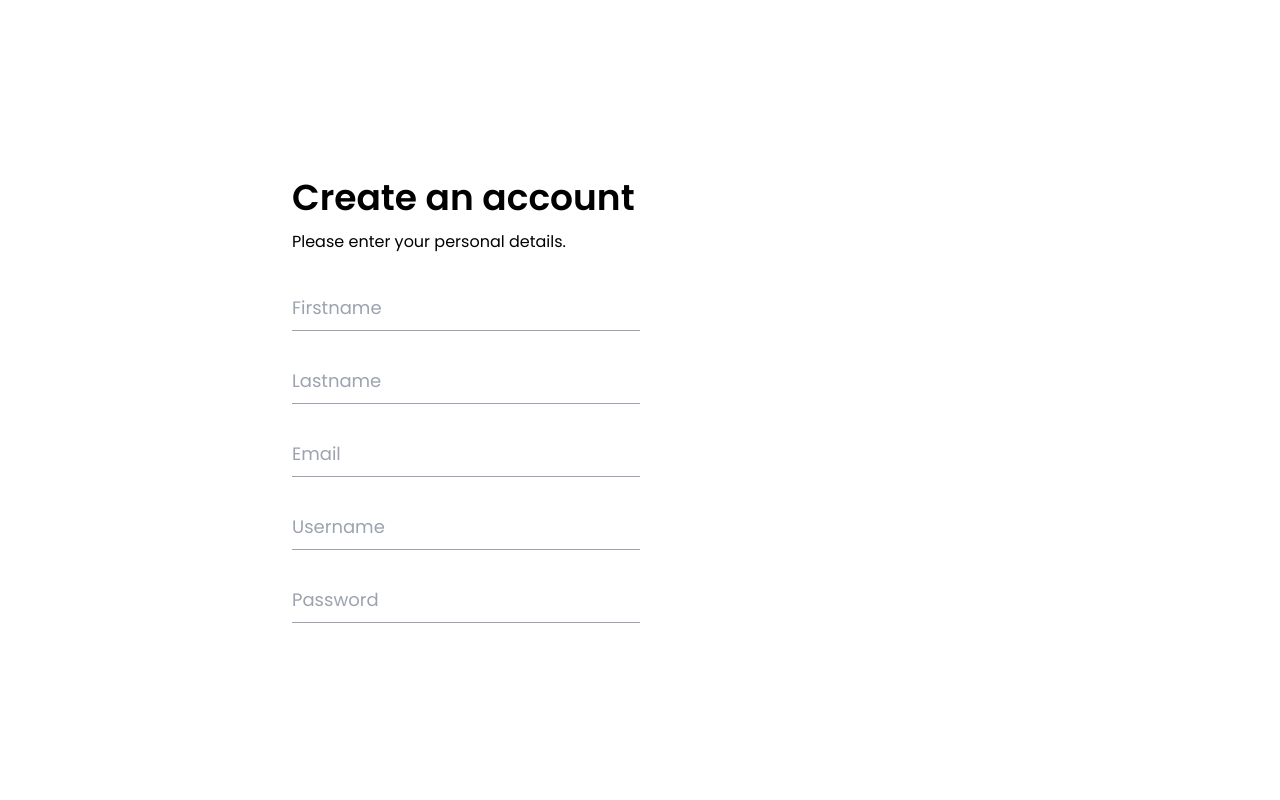
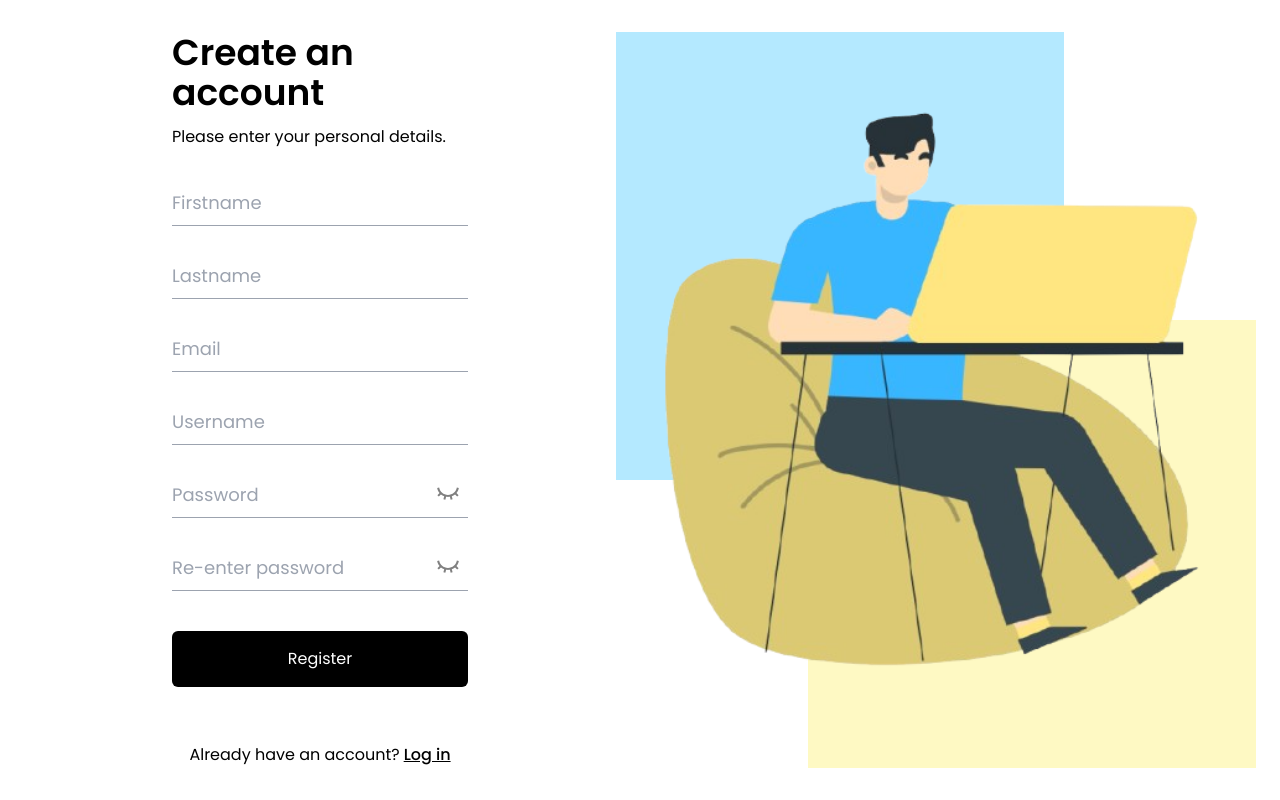
Before and after one commit to ruszuel/Project-Management, a React (Vite) app in the folder frontend/: page /sign-up in a window 1280 px wide. Built offline with nearby package versions, Linux system fonts and the light colour scheme.

Commit message:
register page

```diff
--- a/frontend/src/components/SignUp.jsx
+++ b/frontend/src/components/SignUp.jsx
@@ -3,24 +3,34 @@ import axios from 'axios'
 import * as yup from 'yup'
 import {Formik} from 'formik'
 import InputField from './InputField'
+import pic from '../assets/images/Register.png'
+import { RiEyeCloseLine, RiEyeLine, RiEyeOffLine } from '@remixicon/react'
 
 const SignUp = () => {
   const [togglePass, setTogglePass] = useState(false)
+  const [confP, setConP] = useState(false)
   const signUpSchema = yup.object().shape({
     firstname: yup.string().max(20, 'You have reached the maximum limit').required(),
     lastname: yup.string().max(20, 'You have reached the maximum limit').required() ,
     email: yup.string().email().required(),
     username: yup.string().max(20).required(),
-    password: yup.string().min(8).max(20).required()
+    password: yup.string().min(8).max(20).required(),
+    confPass: yup.string().oneOf([yup.ref('password'), null]).required()
   })
 
   return (
-   <div className='flex flex-col h-screen'>
-    <div className='flex flex-1'>
-      <section className='flex-1 p-4 font-poppins items-center'>
-        <div className='w-full h-full flex items-center justify-end'>
+   <div className='bg-white flex-1 flex flex-col px-6'>
+    <div className='flex justify-center items-center h-screen'>
+      {/* FORMS */}
+      <section className='flex-1 font-poppins justify-center flex '>
+        <div className='flex flex-col gap-y-10 w-1/2'>
+          <div className='flex flex-col gap-3'>
+            <h1 className='font-semibold text-4xl'>Create an account</h1>
+            <p className='text-base'>Please enter your personal details.</p>
+          </div>
+          <div className='w-full'>
             <Formik
-            initialValues={{firstname: '', lastname: '', email: '', username: '', password: ''}}
+              initialValues={{firstname: '', lastname: '', email: '', username: '', password: '', confPass: ''}}
               validationSchema={signUpSchema}
               onSubmit={(val, action) => {
 
@@ -28,13 +38,9 @@ const SignUp = () => {
             >
             {(props) => (
               <div className='flex flex-col gap-y-10'>
-              <div className='flex flex-col gap-3'>
-                <h1 className='font-semibold text-4xl'>Create an account</h1>
-                <p className='text-base'>Please enter your personal details.</p>
-              </div>
-
                 {/* FORMS */}
-              <div className='flex flex-col gap-y-9'>
+                <section className='flex flex-col gap-y-9'>
+                  <div className='flex flex-col gap-y-9 w-full'>
                     <div>
                       <p className='text-red-400 text-sm justify-self-end'>{props.errors.firstname && props.touched.firstname && props.errors.firstname}</p>
                       <InputField type={'text'} placeholder={'Firstname'} onChange={props.handleChange('firstname')} onBlur={props.handleBlur('firstname')}/>
@@ -53,16 +59,40 @@ const SignUp = () => {
                     </div>
                     <div>
                       <p className='text-red-400 text-sm justify-self-end'>{props.errors.password && props.touched.password && props.errors.password}</p>
-                  <InputField type={'password'} placeholder={'Password'} onChange={props.handleChange('password')} onBlur={props.handleBlur('password')}/>
+                      <div className='flex'>
+                          <InputField type={ togglePass ? 'text' : 'password'} placeholder={'Password'} onChange={props.handleChange('password')} onBlur={props.handleBlur('password')}/>
+                          {togglePass ? <RiEyeLine size={24} color='gray' className='-ml-8 cursor-pointer' onClick={() => setTogglePass(false)}/> : <RiEyeCloseLine size={24} color='gray' className='-ml-8 cursor-pointer' onClick={() => setTogglePass(true)}/>}
                         </div>
+                    </div>
+                    <div>
+                      <p className='text-red-400 text-sm justify-self-end'>{props.errors.confPass && props.touched.confPass && props.errors.confPass}</p>
+                      <div className='flex'>
+                          <InputField type={ confP ? 'text' : 'password'} placeholder={'Re-enter password'} onChange={props.handleChange('confPass')} onBlur={props.handleBlur('confPass')}/>
+                          {confP ? <RiEyeLine size={24} color='gray' className='-ml-8 cursor-pointer' onClick={() => setConP(false)}/> : <RiEyeCloseLine size={24} color='gray' className='-ml-8 cursor-pointer' onClick={() => setConP(true)}/>}
+                        </div>
+                    </div>
+                  </div>
+                </section>
+                <button type="submit" className='bg-black text-white p-4 rounded-md mb-4 hover:bg-gray-700'>Register</button>
+                <div className='flex gap-x-1 items-center justify-center'>
+                  <p>Already have an account? </p>
+                  <a href="/" className='font-medium underline'> Log in</a>
                 </div>
               </div>
             )}
             </Formik>
           </div>
+        </div>
       </section>
+
       <section className='flex-1'>
-
+      <div className='flex flex-1 relative justify-center items-center'>
+        <div className='relative flex'>
+          <div className='h-[28rem] w-[28rem] bg-[#B4E9FF] absolute z-0'></div>
+          <div className='h-[28rem] w-[28rem] bg-yellow-100 mt-[18rem] ml-48 z-20'></div>
+        </div>
+        <img src={pic} className='z-20 absolute w-[36rem]'/>
+      </div>
       </section>
     </div>
    </div>
```
Lines whose indentation alone changed are shown as unchanged.
